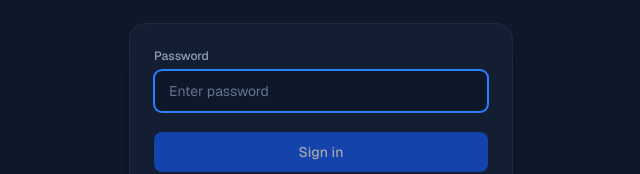
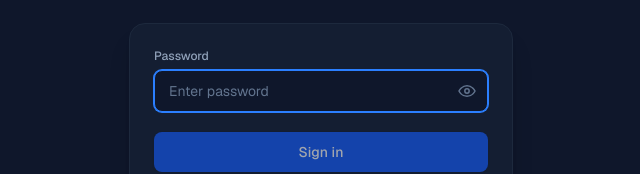
Before and after one commit to Jdbdesign/invoiceguard, a Next.js app: page /login in a window 1280 px wide. Shown: the part 350-524 px from the top of the page, without its empty margins (319-959 px from the left). Built offline with nearby package versions, Linux system fonts and the light colour scheme.

Commit message:
feat: add show/hide password toggle to login page
Adds an eye icon button on the password field that toggles between
password and text input types, with an aria-label that updates to
reflect the current state.

```diff
--- a/src/app/login/page.tsx
+++ b/src/app/login/page.tsx
@@ -17,6 +17,7 @@ function LoginForm() {
   const [password, setPassword] = useState("");
   const [error, setError] = useState<string | null>(null);
   const [submitting, setSubmitting] = useState(false);
+  const [showPassword, setShowPassword] = useState(false);
 
   async function handleSubmit(e: React.FormEvent) {
     e.preventDefault();
@@ -72,14 +73,55 @@ function LoginForm() {
           className="rounded-2xl border border-slate-800 bg-slate-800/40 p-6 shadow-xl shadow-black/20"
         >
           <label className="mb-1.5 block text-xs font-medium text-slate-400">Password</label>
+          <div className="relative">
             <input
-            type="password"
+              type={showPassword ? "text" : "password"}
               autoFocus
               value={password}
               onChange={(e) => setPassword(e.target.value)}
               placeholder="Enter password"
-            className="w-full rounded-lg border border-slate-700 bg-slate-900 px-3.5 py-2.5 text-sm text-white placeholder:text-slate-500 outline-none focus:border-blue-500 focus:ring-1 focus:ring-blue-500"
+              className="w-full rounded-lg border border-slate-700 bg-slate-900 px-3.5 py-2.5 pr-10 text-sm text-white placeholder:text-slate-500 outline-none focus:border-blue-500 focus:ring-1 focus:ring-blue-500"
             />
+            <button
+              type="button"
+              onClick={() => setShowPassword((v) => !v)}
+              aria-label={showPassword ? "Hide password" : "Show password"}
+              className="absolute inset-y-0 right-0 flex items-center px-3 text-slate-500 transition hover:text-slate-300"
+            >
+              {showPassword ? (
+                <svg className="h-4.5 w-4.5" viewBox="0 0 24 24" fill="none" strokeWidth={2}>
+                  <path
+                    d="M3 3l18 18"
+                    stroke="currentColor"
+                    strokeLinecap="round"
+                    strokeLinejoin="round"
+                  />
+                  <path
+                    d="M10.6 5.2A10.6 10.6 0 0112 5c5.5 0 9.4 4 10.7 7-.5 1.1-1.2 2.2-2.1 3.1m-3.2 2.1A10.7 10.7 0 0112 19c-5.5 0-9.4-4-10.7-7 .6-1.4 1.6-2.8 2.9-4"
+                    stroke="currentColor"
+                    strokeLinecap="round"
+                    strokeLinejoin="round"
+                  />
+                  <path
+                    d="M9.9 10c-.4.5-.6 1.1-.6 1.8 0 1.6 1.3 2.9 2.9 2.9.7 0 1.3-.2 1.8-.6"
+                    stroke="currentColor"
+                    strokeLinecap="round"
+                    strokeLinejoin="round"
+                  />
+                </svg>
+              ) : (
+                <svg className="h-4.5 w-4.5" viewBox="0 0 24 24" fill="none" strokeWidth={2}>
+                  <path
+                    d="M1.3 12S5 5 12 5s10.7 7 10.7 7-3.7 7-10.7 7S1.3 12 1.3 12z"
+                    stroke="currentColor"
+                    strokeLinecap="round"
+                    strokeLinejoin="round"
+                  />
+                  <circle cx="12" cy="12" r="2.9" stroke="currentColor" strokeLinecap="round" strokeLinejoin="round" />
+                </svg>
+              )}
+            </button>
+          </div>
 
           {error && <p className="mt-2.5 text-xs font-medium text-red-400">{error}</p>}
 
```
Lines whose indentation alone changed are shown as unchanged.
